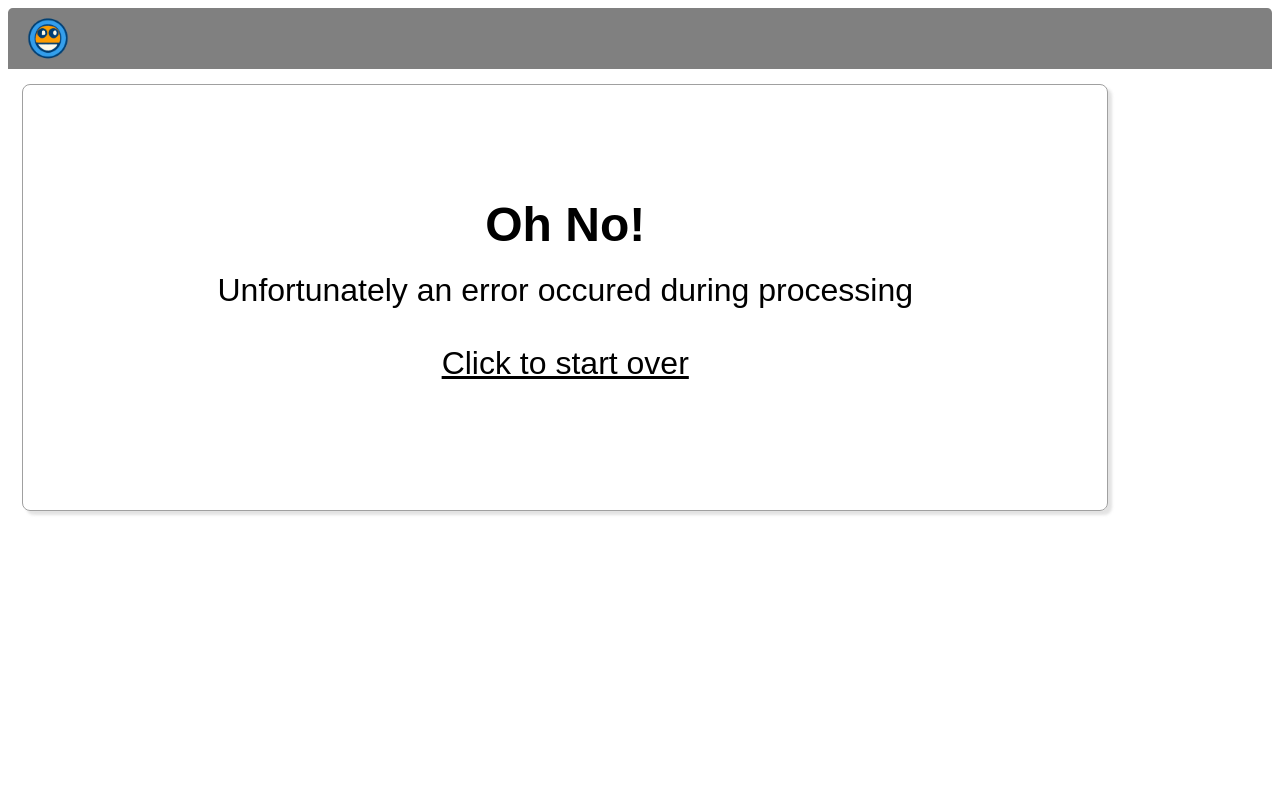
After one commit to laubryan/FP-Robospreader, a Flask app: template templates/error.html in a window 1280 px wide. The commit adds this page. Run offline with Flask 3, Linux system fonts and the light colour scheme; the template is opened without the code that fills it, so the values that code supplies are empty.

Commit message:
Add error handler

```diff
--- a/app.py
+++ b/app.py
@@ -43,6 +43,16 @@ def uploadFile():
     return redirect("/choose-page")
 
 #
+# Errors
+#
+def app_error(e):
+    return render_template("error.html", pageData=_globalDefs)
+
+# Register error handlers
+app.register_error_handler(404, app_error)
+app.register_error_handler(500, app_error)
+
+#
 # API Methods
 #
 
@@ -54,6 +64,6 @@ def processPageImage():
     page_image_string = request.form.get("image-buffer", None)
 
     # Convert image to data
-    validation_data = processor.convertImage(page_image_string)
+    validation_data = processor.processImage(page_image_string)
 
     return { "validation_data": validation_data }
--- a/static/common.css
+++ b/static/common.css
@@ -3,7 +3,6 @@
 */
 a:link {
 	color: unset;
-	text-decoration: none;
 }
 a:visited {
 	color: unset;
--- a/static/home.js
+++ b/static/home.js
@@ -421,10 +421,15 @@ async function submitPage() {
 			// Display validation page
 			updatePageState(2);
 		}
+		else {
+			// Error
+			console.log(response);
+			window.location.href = "/error.html";
+		}
 	}).catch(error => {
 		// Error
-		console.log("Error");
 		console.log(response);
+		window.location.href = "/error.html";
 	});
 }
 
--- /dev/null
+++ b/templates/error.html
@@ -0,0 +1,31 @@
+<html>
+	<head>
+		<title>{{pageData["appname"]}}</title>
+		<script src="../static/home.js"></script>
+		<link rel="stylesheet" type="text/css" href="{{ url_for('static', filename='common.css') }}">
+	</head>
+	<body>
+
+		<!-- Header Title -->
+		<h1><img src="{{ url_for('static', filename='images/robospreader.png') }}">{{pageData["appname"]}}</h1>
+
+		<!-------------------------------- Working Page -------------------------------->
+		<article id="working-page" class="card">
+
+			<!-- Top row -->
+			<section class="container">
+				<section class="category working">
+					<h2>Oh No!</h2>
+					<row>
+						<p>Unfortunately an error occured during processing</p>
+					</row>
+					<row>
+						<a href="/">Click to start over</a>
+					</row>
+				</section>
+			</section>
+
+		</article>
+
+	</body>
+</html>
```
